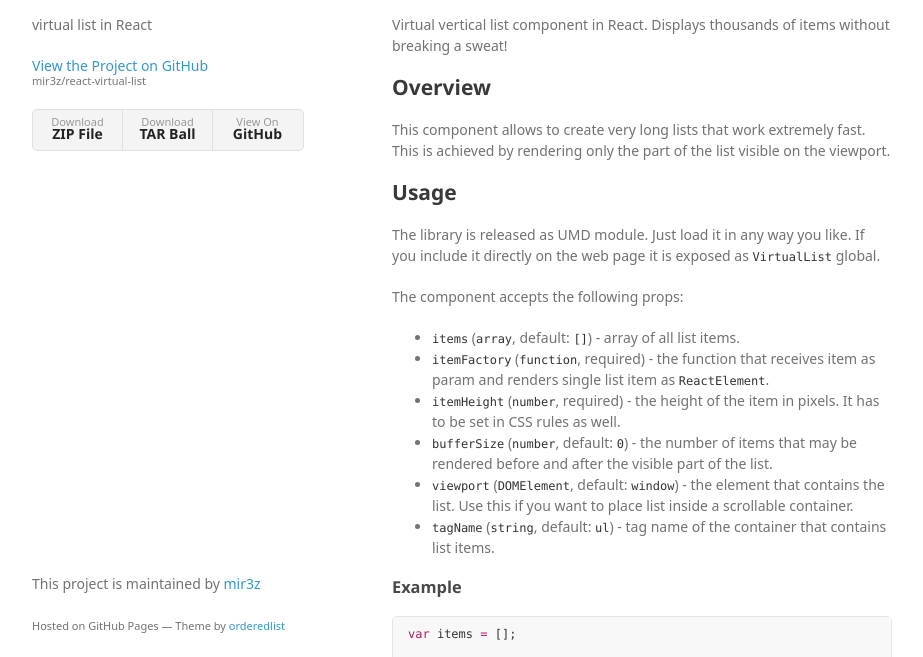
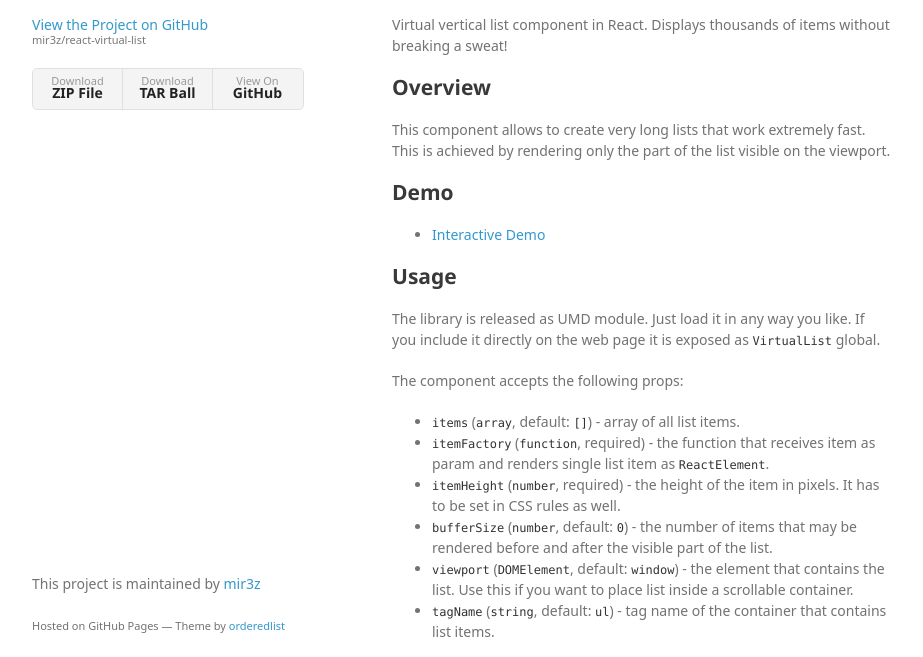
Before and after one commit to mir3z/react-virtual-list, a React app: page index.html in a window 1280 px wide. Shown: the part 95-752 px from the top of the page, without its empty margins (178-1101 px from the left). Built offline with nearby package versions, Linux system fonts and the light colour scheme; files whose address does not match are found by name.

Commit message:
added demo section

```diff
--- a/index.html
+++ b/index.html
@@ -16,7 +16,6 @@
     <div class="wrapper">
       <header>
         <h1>React Virtual List</h1>
-        <p>virtual list in React</p>
 
         <p class="view"><a href="https://github.com/mir3z/react-virtual-list">View the Project on GitHub <small>mir3z/react-virtual-list</small></a></p>
 
@@ -38,6 +37,13 @@
 
 <p>This component allows to create very long lists that work extremely fast. This is achieved by rendering only the
 part of the list visible on the viewport.</p>
+
+<h2>
+<a id="demo" class="anchor" href="#demo" aria-hidden="true"><span aria-hidden="true" class="octicon octicon-link"></span></a>Demo</h2>
+
+<ul>
+    <li><a href="http://mir3z.github.io/react-virtual-list/demo/" target="_blank">Interactive Demo</a></li>
+</ul>
 
 <h2>
 <a id="usage" class="anchor" href="#usage" aria-hidden="true"><span aria-hidden="true" class="octicon octicon-link"></span></a>Usage</h2>
```
